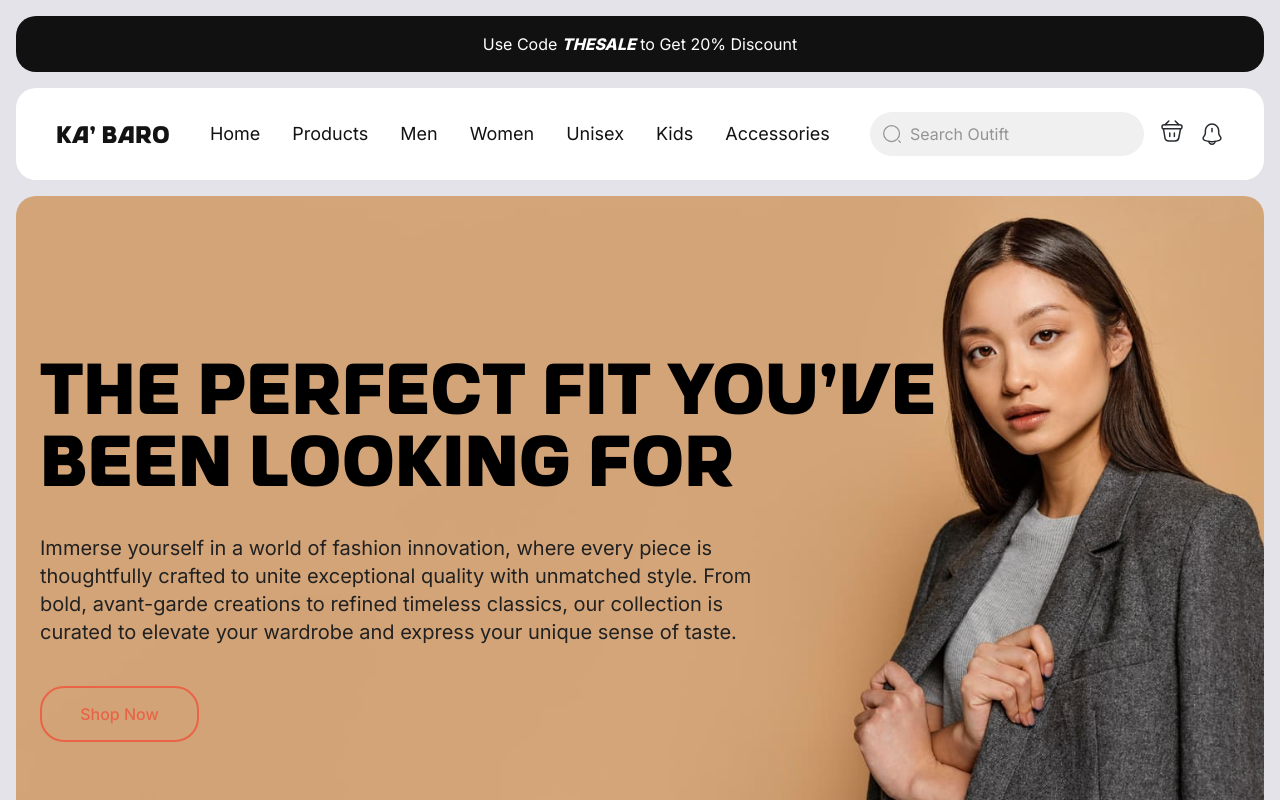
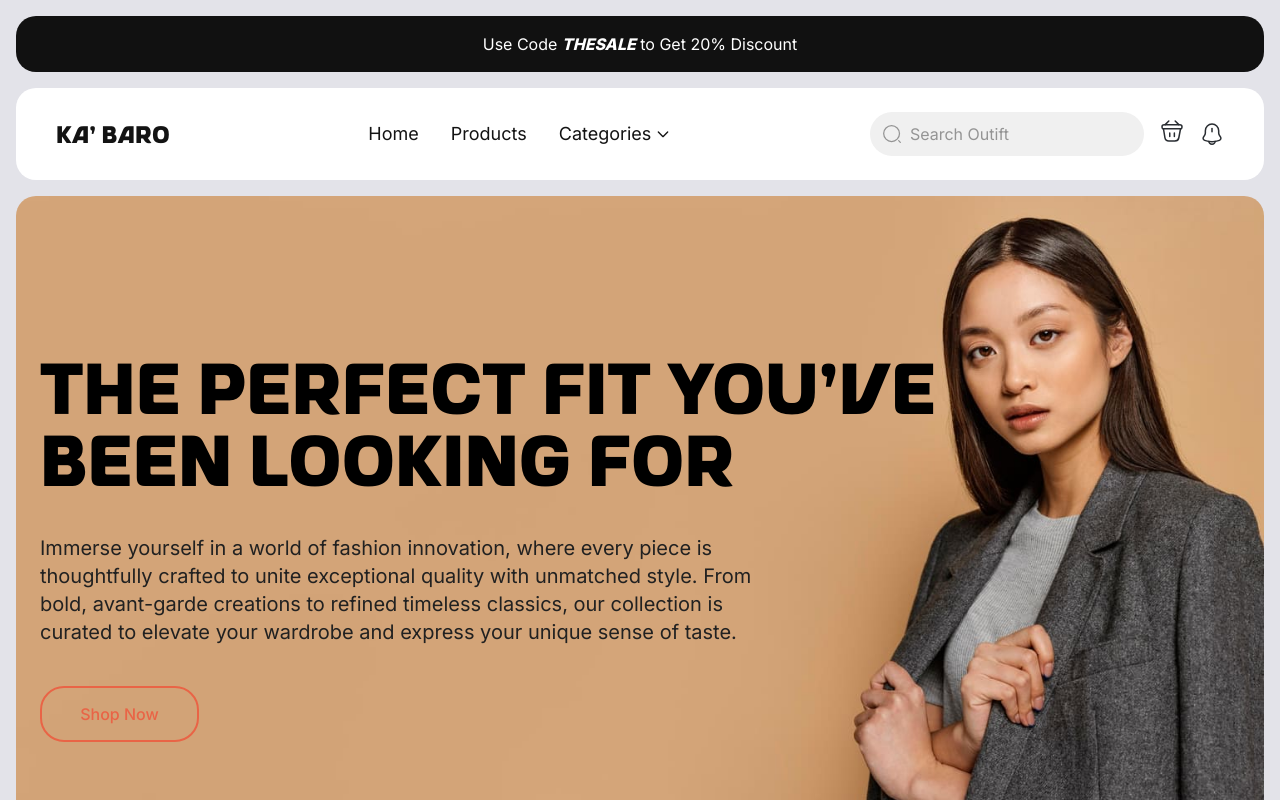
Before and after one commit to Pldkoit0493/Kabaro, a Next.js app: page / in a window 1280 px wide. Shown: the top 800 px of the page. Built offline with nearby package versions, Linux system fonts and the light colour scheme.

Commit message:
Categories drop down

```diff
--- a/src/components/front/navbar.tsx
+++ b/src/components/front/navbar.tsx
@@ -11,10 +11,11 @@ import { useCart } from '@/context/cart-context';
 export default function FrontNavbar() {
   const [isSticky, setIsSticky] = useState(false);
   const [isMobileMenuOpen, setIsMobileMenuOpen] = useState(false);
+  const [isCategoryDropdownOpen, setIsCategoryDropdownOpen] = useState(false);
   const { getCartItemCount } = useCart();
   const cartItemCount = getCartItemCount();
   // Extract unique categories from products data
-  const categories = Array.from(new Set(products.map(product => product.category)));
+  const categories = Array.from(new Set(products.map(product => product.category))).sort();
 
   useEffect(() => {
     const element = document.querySelector('nav');
@@ -56,9 +57,25 @@ export default function FrontNavbar() {
           <div className="hidden md:flex items-center md:gap-x-6 lg:gap-x-8 md:text-base lg:text-lg text-[#131313]">
             <Link href="/">Home</Link>
             <Link href="/product">Products</Link>
-            {categories.map((category) => (
-              <Link key={category} href={`/product?category=${category.toLowerCase()}`} className="capitalize">{category}</Link>
-            ))}
+            <div className="relative" onMouseLeave={() => setIsCategoryDropdownOpen(false)}>
+              <button
+                type="button"
+                onMouseEnter={() => setIsCategoryDropdownOpen(true)}
+                className="flex items-center gap-1"
+              >
+                Categories
+                <svg className="w-4 h-4" fill="none" stroke="currentColor" viewBox="0 0 24 24" xmlns="http://www.w3.org/2000/svg"><path strokeLinecap="round" strokeLinejoin="round" strokeWidth="2" d="M19 9l-7 7-7-7"></path></svg>
+              </button>
+              {isCategoryDropdownOpen && (
+                <div className="absolute top-full left-0 mt-2 w-48 bg-white rounded-md shadow-lg py-1 z-50 border">
+                  {categories.map((category) => (
+                    <Link key={category} href={`/product?category=${category.toLowerCase()}`} className="block px-4 py-2 text-sm text-gray-700 hover:bg-gray-100 capitalize">
+                      {category}
+                    </Link>
+                  ))}
+                </div>
+              )}
+            </div>
           </div>
           <div className="w-full md:w-auto flex justify-end items-center gap-x-3 md:gap-x-4">
             <div className="relative h-[40px] sm:h-[44px] mr-auto md:mr-0">
```
